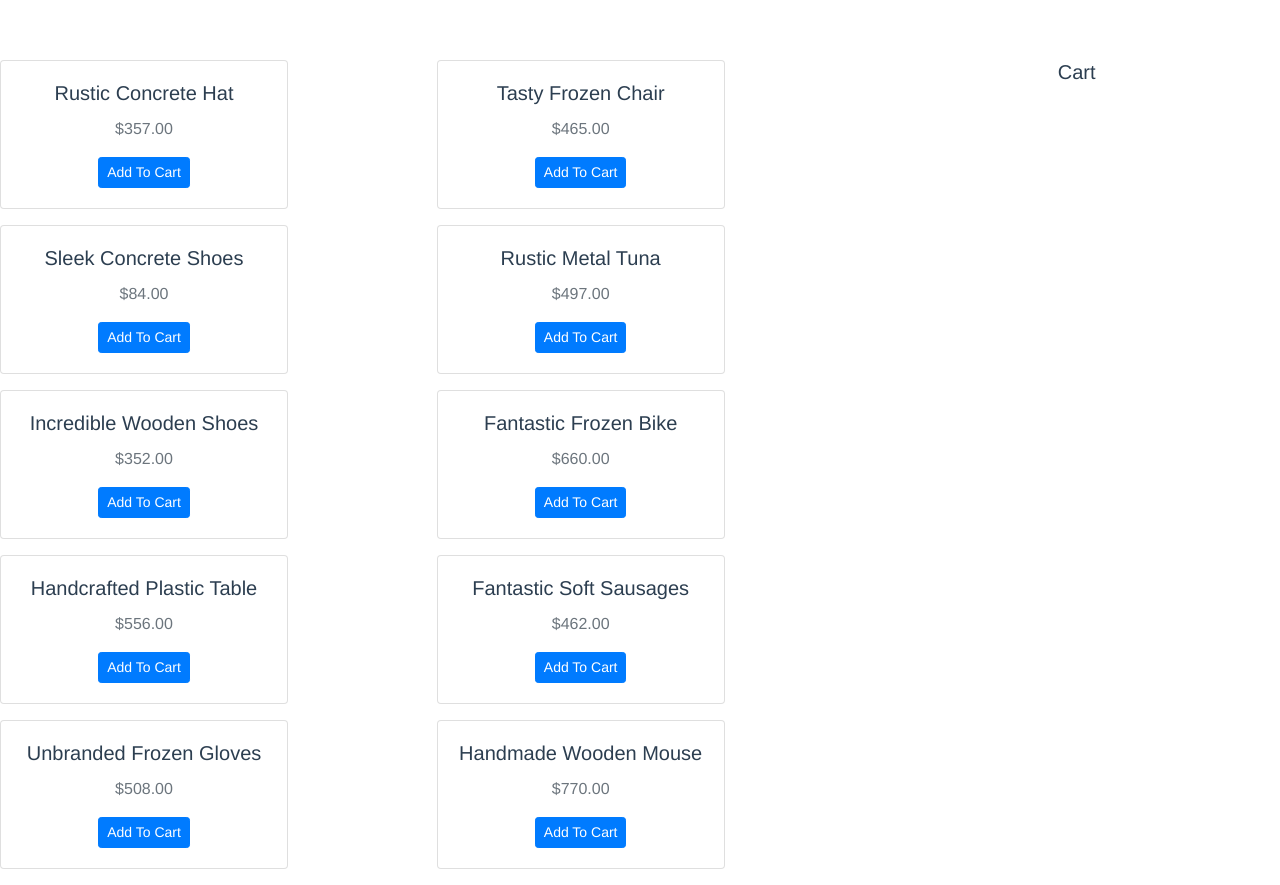
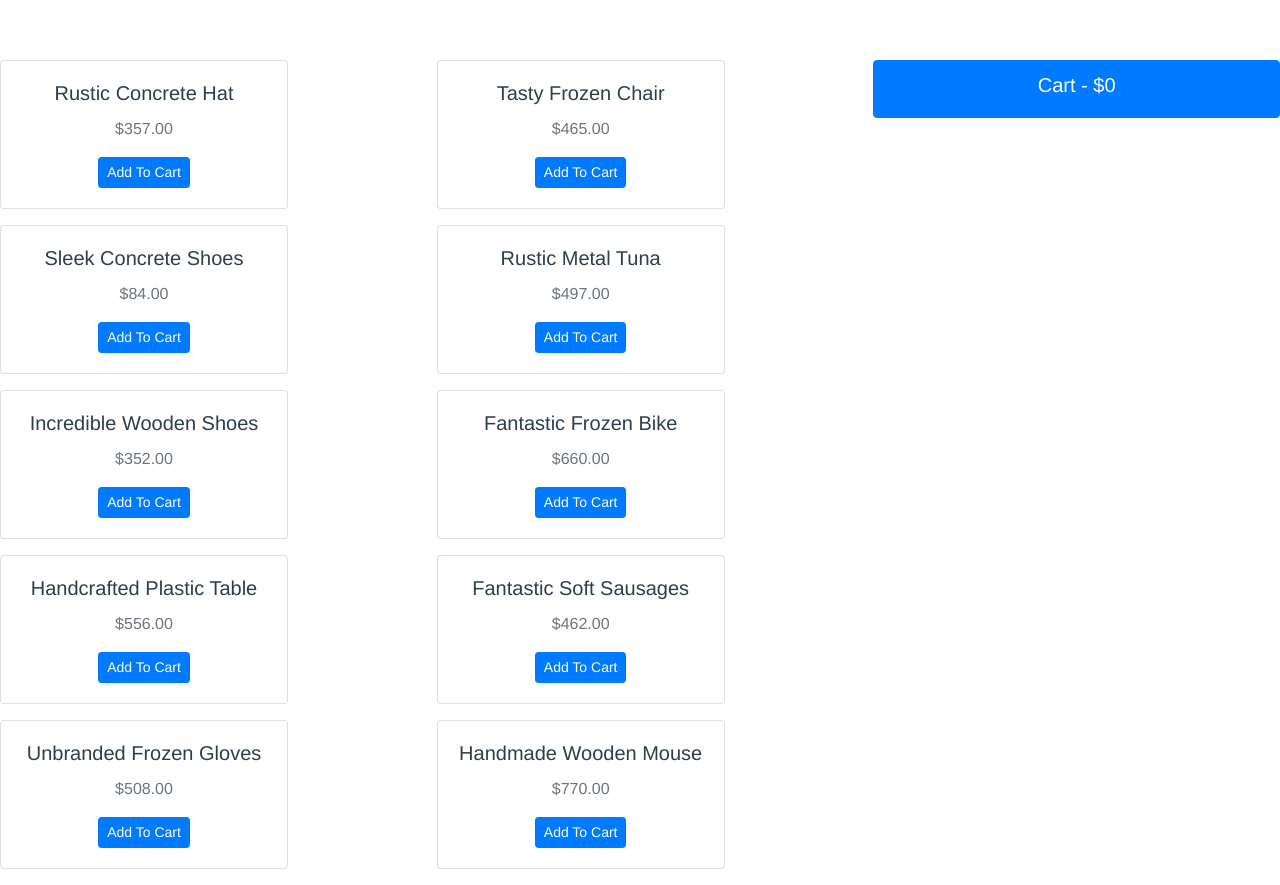
Before and after one commit to tinashy/lastvue, a Vue app in the folder last_vue_project/: page / in a window 1280 px wide. Built offline with nearby package versions, Linux system fonts and the light colour scheme.

Commit message:
show cart total using reduce()

```diff
--- a/last_vue_project/src/components/Cart.vue
+++ b/last_vue_project/src/components/Cart.vue
@@ -1,6 +1,8 @@
 <template>
     <div>
-        <h5>Cart</h5>
+        <div class="text-center list-group-item active">
+            <h5>Cart - ${{total}}</h5>
+        </div>
         <ul class="list-group" v-for="item in items" :key="item.id">
             <li class="list-group-item">
                 {{item.title}} - ${{item.price}}
@@ -13,6 +15,11 @@
 
 <script>
 export default {
-    props: ['items']
+    props: ['items'],
+    computed: {
+        total() {
+            return this.items.reduce((acc, item) => acc + Number(item.price), 0)
+        }
+    }
 }
 </script>
```
